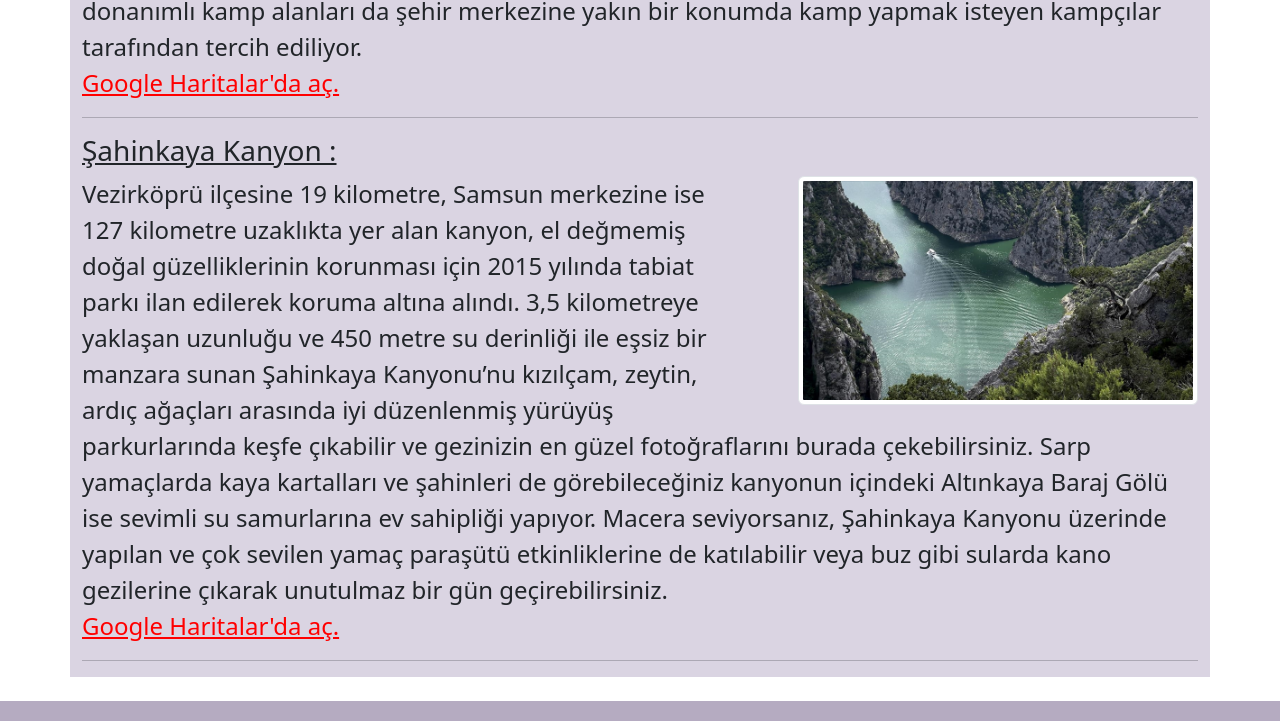
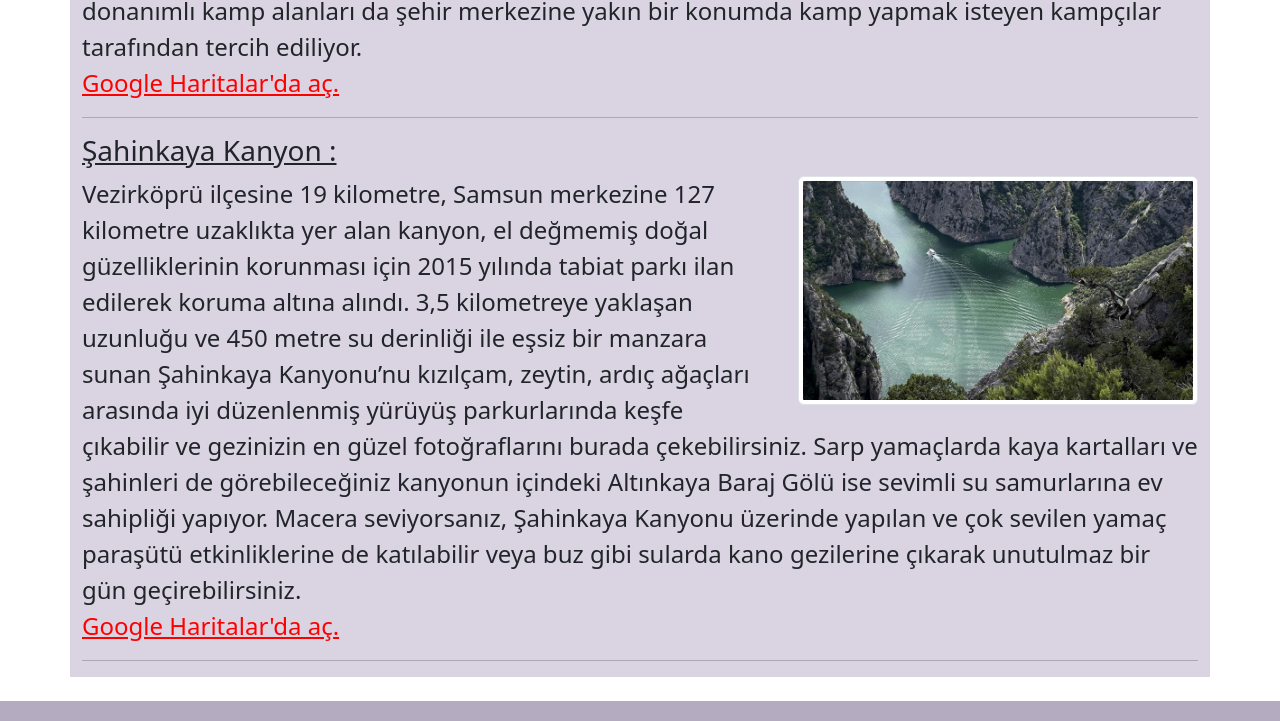
Before and after one commit to YigitAlpCakirr/webteknolojileri.odevi, a plain HTML site: page sehrim.html in a window 1280 px wide. Shown: the part 6933-7654 px from the top of the page. Drawn offline with Linux system fonts and the light colour scheme.

Commit message:
Şehrim kısmının tasarımı yapıldı.

```diff
--- a/sehrim.html
+++ b/sehrim.html
@@ -277,7 +277,7 @@
               <div class = "">
                 <img src="Resimler/şahinkayakanyon.png" width="400" class = "float-md-end float-none mb-3 mb-md-0 ms-5 img-thumbnail" alt="">
                 <p class="hakkimdayazi">
-                  Vezirköprü ilçesine 19 kilometre, Samsun merkezine ise 127 kilometre uzaklıkta yer alan kanyon, el değmemiş
+                  Vezirköprü ilçesine 19 kilometre, Samsun merkezine 127 kilometre uzaklıkta yer alan kanyon, el değmemiş
                   doğal güzelliklerinin korunması için 2015 yılında tabiat parkı ilan edilerek koruma altına alındı.
                   3,5 kilometreye yaklaşan uzunluğu ve 450 metre su derinliği ile eşsiz bir manzara sunan Şahinkaya Kanyonu’nu kızılçam,
                   zeytin, ardıç ağaçları arasında iyi düzenlenmiş yürüyüş parkurlarında keşfe çıkabilir ve gezinizin en güzel
```
Also changed, not shown: 1 other file.
